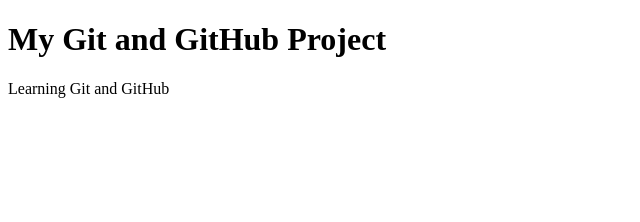
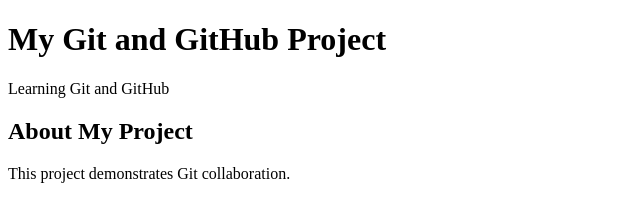
Before and after one commit to thusharmaddikunta-spec/GitPractice, a plain HTML site: page index.html in a window 1280 px wide. Shown: the whole page, without its empty margins (0-640 px from the left). Drawn offline with Linux system fonts and the light colour scheme.

Commit message:
Add about section

```diff
--- a/index.html
+++ b/index.html
@@ -1,9 +1,11 @@
 <!DOCTYPE html>
 <html>
 <body>
-
 <h1>My Git and GitHub Project</h1>
 <p>Learning Git and GitHub</p>
 
+<h2>About My Project</h2>
+<p>This project demonstrates Git collaboration.</p>
+
 </body>
 </html>
```
